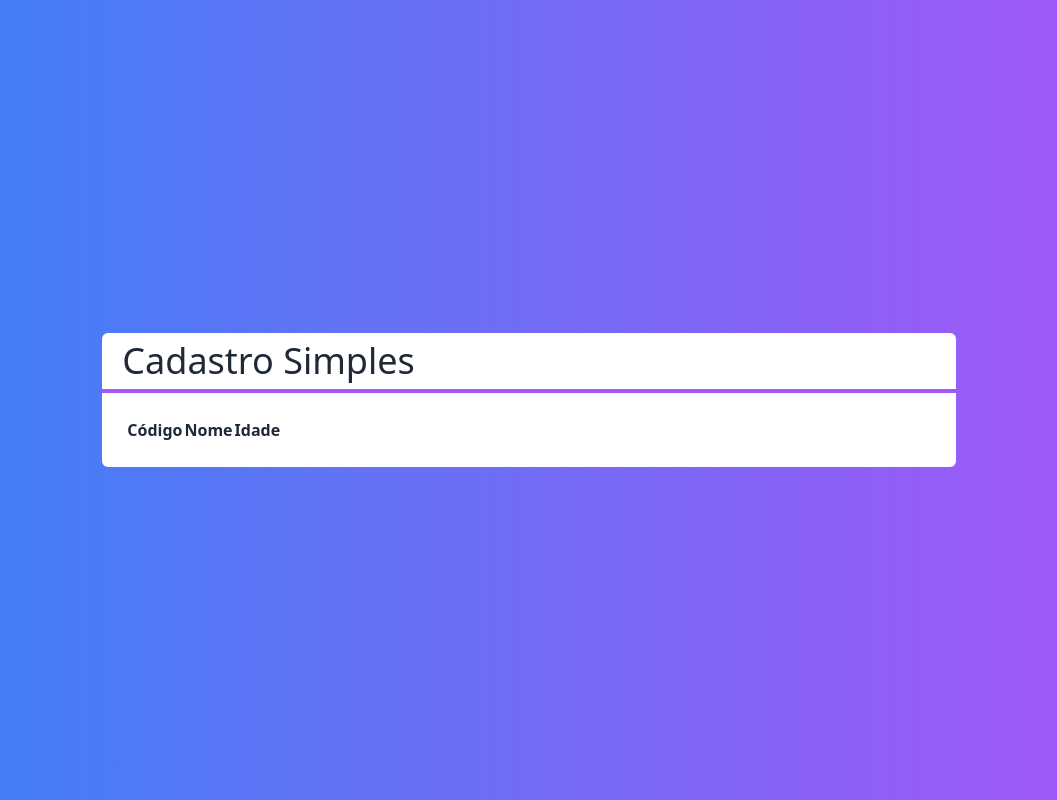
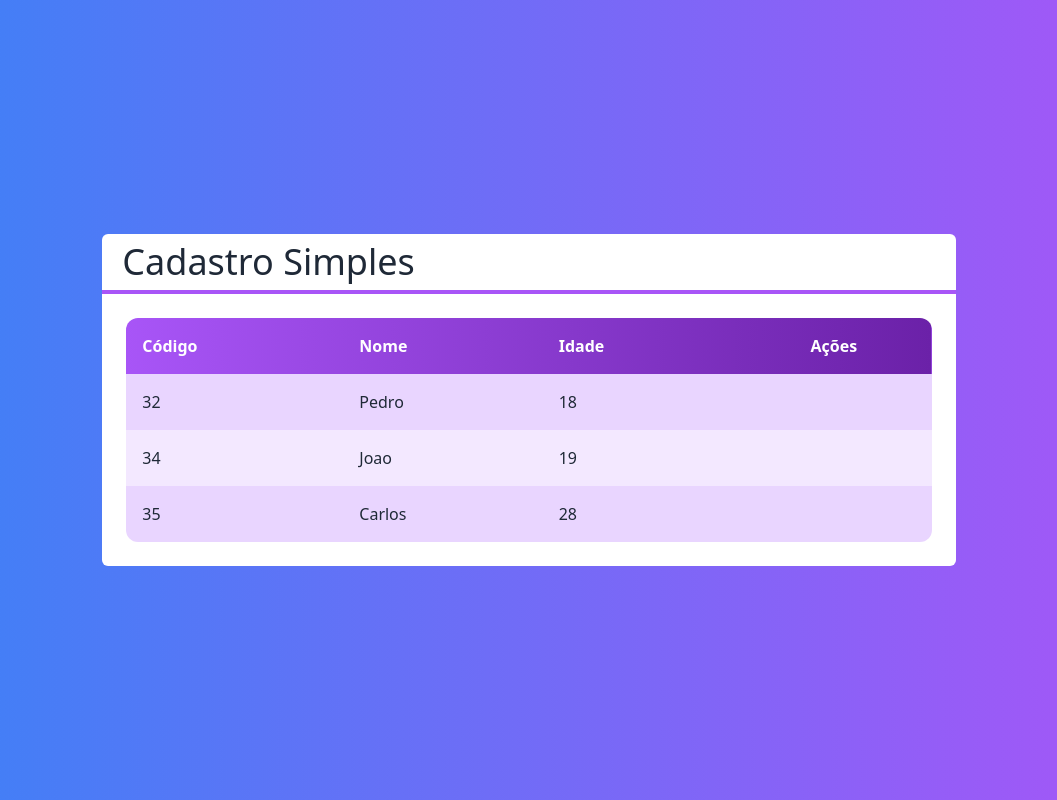
Before and after one commit to PedroMarquesN/next-crud, a Next.js app: page / in a window 1280 px wide. Shown: the whole page, without its empty margins (111-1168 px from the left). Built offline with nearby package versions, Linux system fonts and the light colour scheme.

Commit message:
Feat: Create actions of Edit and Exclude in Table

```diff
--- /dev/null
+++ b/public/icons/Icones.tsx
@@ -0,0 +1,18 @@
+export const IconeEdit = (
+    <svg xmlns="http://www.w3.org/2000/svg" fill="none" viewBox="0 0 24 24" strokeWidth="1.5" stroke="currentColor"
+         className="w-6 h-6">
+        <path strokeLinecap="round" strokeLinejoin="round"
+              d="m16.862 4.487 1.687-1.688a1.875 1.875 0 1 1 2.652 2.652L10.582 16.07a4.5 4.5 0 0 1-1.897 1.13L6 18l.8-2.685a4.5 4.5 0 0 1 1.13-1.897l8.932-8.931Zm0 0L19.5 7.125M18 14v4.75A2.25 2.25 0 0 1 15.75 21H5.25A2.25 2.25 0 0 1 3 18.75V8.25A2.25 2.25 0 0 1 5.25 6H10"/>
+    </svg>
+
+)
+
+export const IconeLixo = (
+    <svg xmlns="http://www.w3.org/2000/svg" fill="none" viewBox="0 0 24 24" strokeWidth="1.5" stroke="currentColor"
+         className="w-6 h-6">
+        <path strokeLinecap="round" strokeLinejoin="round"
+              d="m14.74 9-.346 9m-4.788 0L9.26 9m9.968-3.21c.342.052.682.107 1.022.166m-1.022-.165L18.16 19.673a2.25 2.25 0 0 1-2.244 2.077H8.084a2.25 2.25 0 0 1-2.244-2.077L4.772 5.79m14.456 0a48.108 48.108 0 0 0-3.478-.397m-12 .562c.34-.059.68-.114 1.022-.165m0 0a48.11 48.11 0 0 1 3.478-.397m7.5 0v-.916c0-1.18-.91-2.164-2.09-2.201a51.964 51.964 0 0 0-3.32 0c-1.18.037-2.09 1.022-2.09 2.201v.916m7.5 0a48.667 48.667 0 0 0-7.5 0"/>
+    </svg>
+
+
+)
--- a/src/components/Tabela.tsx
+++ b/src/components/Tabela.tsx
@@ -1,38 +1,86 @@
 import Cliente from "../core/Cliente";
+import {IconeEdit, IconeLixo} from "../../public/icons/Icones";
 
 interface TabelaProps {
     clientes: Cliente[],
+    clienteSelecionado?:(cliente:Cliente) => void
+    clienteExcluido?:(cliente:Cliente) => void
+
 }
 
 export default function Tabela(props:TabelaProps) {
+
+    const exibirAcoes = props.clienteSelecionado || props.clienteExcluido
     function renderizarCabecalho() {
         return (
-            <tbody>
+
             <tr>
-                <th>Código</th>
-                <th>Nome</th>
-                <th>Idade</th>
+                <th className={`text-left p-4`}>Código</th>
+                <th className={`text-left p-4`}>Nome</th>
+                <th className={`text-left p-4`}>Idade</th>
+                {exibirAcoes ? <th className={`p-4`}>Ações</th> : false}
             </tr>
-            </tbody>
+
         )
     }
 
-    function renderizarDados(){
+
+
+    function renderizarDados() {
         return props.clientes?.map((cliente,i) => {
             return (
-                <tr key={cliente.id}>
-                    <td>{cliente.id}</td>
-                    <td>{cliente.nome}</td>
-                    <td>{cliente.idade}</td>
+                <tr key={cliente.id} className={`${i % 2 == 0 ? 'bg-purple-200' : 'bg-purple-100'}`}>
+                    <td className={`text-left p-4`}>{cliente.id}</td>
+                    <td className={`text-left p-4`}>{cliente.nome}</td>
+                    <td className={`text-left p-4`}>{cliente.idade}</td>
+                    {exibirAcoes ? renderizarAcoes(cliente) : false}
                 </tr>
             )
         })
     }
 
+    function renderizarAcoes(cliente: Cliente) {
+        return (
+            <td className={`flex items-center justify-center`}>
+                {props.clienteSelecionado ? (
+                    <button onClick={()=>props.clienteSelecionado?.(cliente)}
+                        className={`
+                    flex justify-center items-center
+                    text-green-600 rounded-full p-2 m-1
+                    hover:bg-purple-50
+                `}>
+                        {IconeEdit}
+                    </button>
+                ) : false}
+                {props.clienteExcluido ? (
+                    <button onClick={()=>props.clienteExcluido?.(cliente)}
+                        className={`
+                    flex justify-center items-center
+                    text-red-600 rounded-full p-2 m-1
+                    hover:bg-purple-50
+                `}>
+                        {IconeLixo}
+                    </button>
+                ) : false}
+
+
+            </td>
+        )
+    }
+
 
     return (
-        <table>
+        <table className={`w-full rounded-xl overflow-hidden`}>
+            <thead className={`
+                bg-gradient-to-r from-purple-500 to-purple-800
+                text-white
+            `}>
             {renderizarCabecalho()}
+            </thead>
+
+            <tbody>
+            {renderizarDados()}
+            </tbody>
         </table>
     )
 }
--- a/src/pages/index.tsx
+++ b/src/pages/index.tsx
@@ -15,6 +15,15 @@ export default function Home() {
         new Cliente('Carlos', 28, "35"),
 
     ]
+    function clienteSelecionado(cliente:Cliente) {
+        console.log(cliente.nome)
+
+    }
+    function clienteExcluido(cliente:Cliente) {
+        console.log(cliente.nome)
+
+    }
+
   return (
       <div className={`
       bg-gradient-to-r from-blue-500 to-purple-500
@@ -22,7 +31,7 @@ export default function Home() {
       text-white
       `}>
           <Layout titulo="Cadastro Simples">
-              <Tabela clientes={clientes}/>
+              <Tabela clientes={clientes} clienteSelecionado={clienteSelecionado} clienteExcluido={clienteExcluido}/>
           </Layout>
       </div>
 
```
